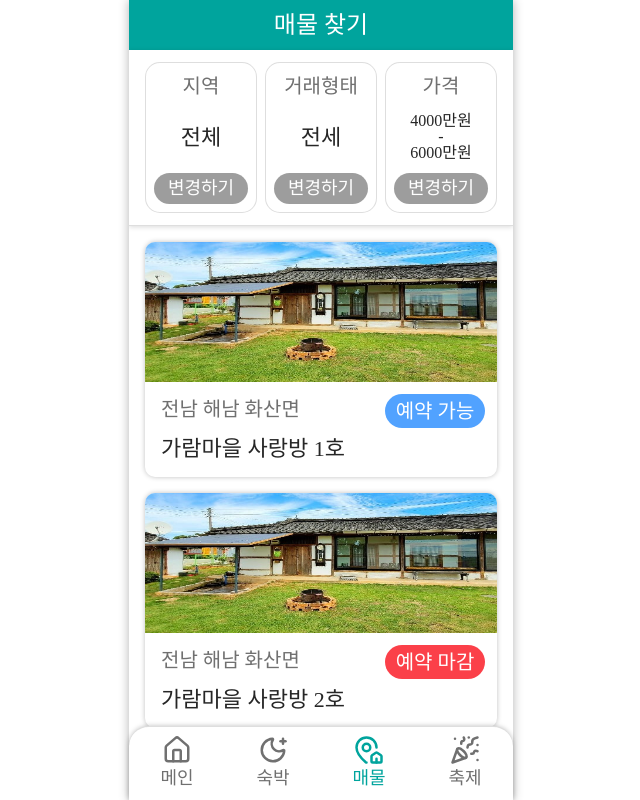
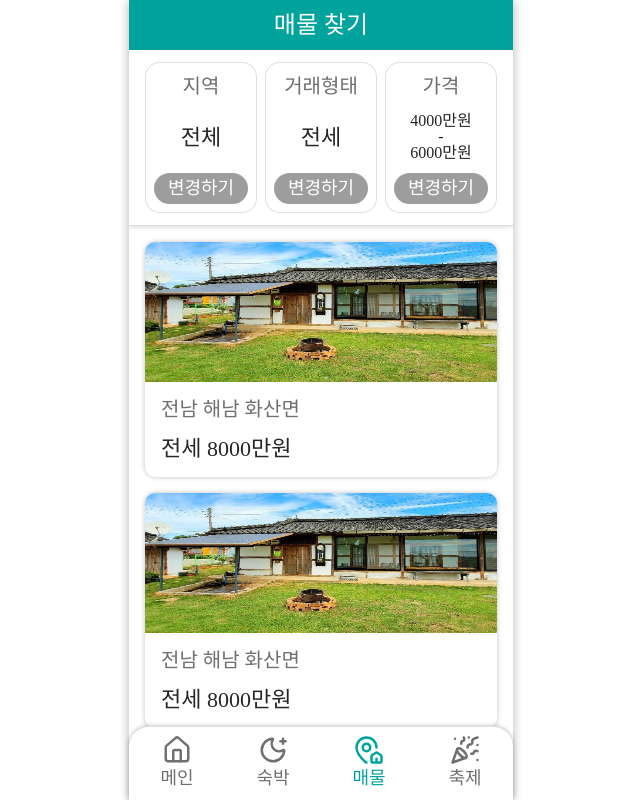
Before and after one commit to hanaro7team1/frontend, a Next.js app: page /real-estates in a window 1280 px wide. Shown: the whole page, without its empty margins (319-959 px from the left). Built offline with nearby package versions, Linux system fonts and the light colour scheme; a web font is replaced by a local one.

Commit message:
Feat: 매물 목록 화면 아이템 컴포넌트 매물 화면에 맞게 수정

```diff
--- a/src/app/real-estates/page.tsx
+++ b/src/app/real-estates/page.tsx
@@ -2,19 +2,14 @@ import { BottomTabNav, Header } from '@/components/common';
 import { FilterEstatesOptions } from '@/components/domain/realEstates';
 import { RoomList } from '@/components/domain/stays';
 
-type Props = {
-  searchParams: Promise<RealEstatesSearchParams>;
-};
-
-export default async function RealEstatesPage({ searchParams }: Props) {
-  const searchParam = await searchParams;
+export default async function RealEstatesPage() {
   const isAdmin = false; // TODO: 추후에 세션에서 관리자 여부 읽어오기
 
   return (
     <div>
       <Header title='매물 찾기' bgColor='green' />
       <FilterEstatesOptions />
-      <RoomList searchParams={searchParam} />
+      <RoomList />
       {!isAdmin && <BottomTabNav />}
     </div>
   );
--- /dev/null
+++ b/src/components/domain/realEstates/EstateItem.tsx
@@ -0,0 +1,40 @@
+import Image from 'next/image';
+import Link from 'next/link';
+import { ShadowBox, Txt } from '@/components/atoms';
+import { RoomInfo } from '../../../../public/dummy';
+
+type Props = {
+  // TODO: 추후 실제 DTO로 수정 예정
+  data: RoomInfo & { price: string };
+};
+
+export default function EstateItem({ data }: Props) {
+  const { id, name, location, price, imgUrl } = data;
+
+  const href = {
+    pathname: `/real-estates/${id}`,
+  };
+
+  return (
+    <ShadowBox>
+      <Link href={href}>
+        <Image
+          src={imgUrl}
+          alt={name}
+          width={0}
+          height={0}
+          sizes='100vw'
+          className='h-[140px] w-full'
+        />
+        <div className='space-y-4 p-3'>
+          <div className='flex items-start justify-between pl-1'>
+            <div className='flex flex-col items-start gap-2'>
+              <Txt className='text-gray-070'>{location}</Txt>
+              <Txt size={22}>{price}</Txt>
+            </div>
+          </div>
+        </div>
+      </Link>
+    </ShadowBox>
+  );
+}
--- a/src/components/domain/realEstates/index.ts
+++ b/src/components/domain/realEstates/index.ts
@@ -3,4 +3,5 @@ export { default as BottomSheetDealType } from './BottomSheetDealType';
 export { default as BottomSheetPriceRange } from './BottomSheetPriceRange';
 export { default as EstateDescription } from './EstateDescription';
 export { default as EstateHeader } from './EstateHeader';
+export { default as EstateItem } from './EstateItem';
 export { default as FilterEstatesOptions } from './FilterEstatesOptions';
--- a/src/components/domain/stays/RoomList.tsx
+++ b/src/components/domain/stays/RoomList.tsx
@@ -1,17 +1,11 @@
-import { StaysSearchParams } from '@/types/stays';
-import { RoomItem } from '.';
 import { dummyRooms } from '../../../../public/dummy';
+import { EstateItem } from '../realEstates';
 
-type Props = {
-  isAdmin?: boolean;
-  searchParams: StaysSearchParams;
-};
-
-export default function RoomList({ isAdmin = false, searchParams }: Props) {
+export default function RoomList() {
   return (
     <div className='m-4 space-y-4'>
       {dummyRooms.map((room) => (
-        <RoomItem key={room.id} data={room} isAdmin={isAdmin} searchParams={searchParams} />
+        <EstateItem key={room.id} data={{ ...room, price: '전세 8000만원' }} />
       ))}
     </div>
   );
```
